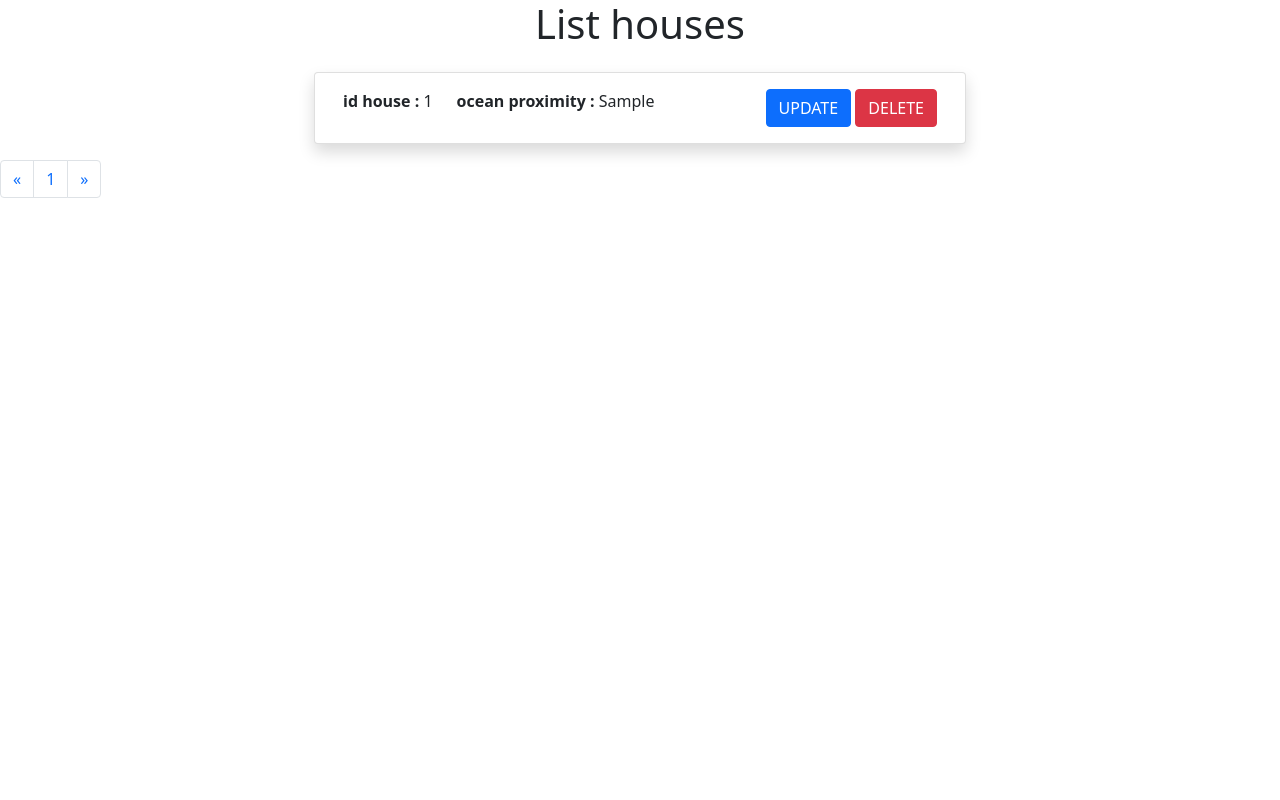
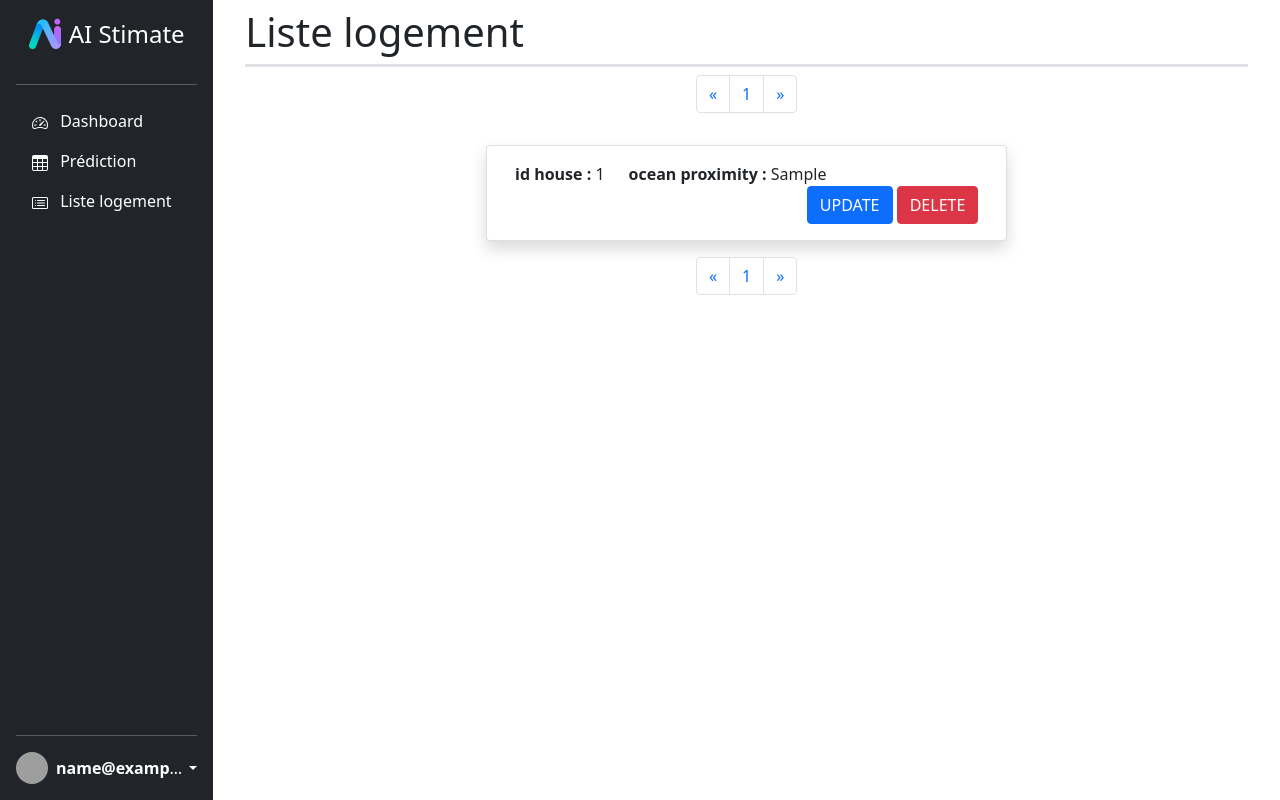
Before and after one commit to SimplonAI/api-mmo, a Flask app: page /list_houses in a window 1280 px wide. Run offline with Flask 2, Linux system fonts and the light colour scheme; a user stored in the database is signed in; tables that the repository leaves empty hold one stand-in row (values such as "Sample post"); some libraries are stand-ins or nearby versions; grey boxes are pictures that could not be loaded.

Commit message:
modification de la la base nav / template html list_house

```diff
--- a/app/templates/base_nav.html
+++ b/app/templates/base_nav.html
@@ -28,6 +28,16 @@
                         <span class="d-none d-md-inline">Prédiction</span>
                     </a>
                 </li>
+
+                <li class="nav-item">
+                    <a href="{{ url_for('main.list_houses') }}" class="nav-link text-white">
+                        <svg class="bi me-2" width="16" height="16">
+                            <use xlink:href="{{ url_for('static', filename='img/bootstrap-icons.svg') }}#card-list"></use>
+                        </svg>
+                        <span class="d-none d-md-inline">Liste logement</span>
+                    </a>
+                </li>
+
             </ul>
             <hr>
             <div class="dropdown">
--- a/app/templates/list_houses.html
+++ b/app/templates/list_houses.html
@@ -1,32 +1,39 @@
-<!doctype html>
-<html lang="en">
+{% extends "base_nav.html" %}
+{% block title %}Liste logement{% endblock %}
+{% block content_title %}Liste logement{% endblock %}
+{% block content_body %}
 
-<head>
-    <meta charset="utf-8">
-    <meta name="viewport" content="width=device-width, initial-scale=1">
-    <meta name="description" content="Application qui prédit des prix de maison en Californie">
-    <meta name="author" content="Anthony, Mohammad, Wilfried et Yanice">
-    <title>{% block title %}Accueil{% endblock %} - AI-Stimate</title>
+<div class="row">
+    <div class="col-auto m-auto">
 
-    <!-- Bootstrap core CSS -->
-    <link href="/static/css/bootstrap.min.css" rel="stylesheet" crossorigin="anonymous">
+        <div class="row">
 
-    <!-- Favicons -->
-    <link rel="apple-touch-icon" href="/static/img/icons/ai-logo-180.png" sizes="180x180">
-    <link rel="icon" href="/static/img/icons/ai-logo-32.png" sizes="32x32" type="image/png">
-    <link rel="icon" href="/static/img/icons/ai-logo-16.png" sizes="16x16" type="image/png">
-    <link rel="manifest" href="/static/img/icons/manifest.webmanifest">
-    <link rel="icon" href="/static/img/icons/favicon.ico">
-    <meta name="theme-color" content="#9013fe">
+            <nav aria-label="Page navigation example">
+                <ul class="pagination">
+                    <li class="page-item">
+                        <a class="page-link" href="?p={{current_page-1}}" aria-label="Previous">
+                            <span aria-hidden="true">&laquo;</span>
+                        </a>
+                    </li>
 
-    <!-- Custom styles for this template -->
-    <link href="/static/css/styles.css" rel="stylesheet">
-</head>
+                    {%for page in range(current_page-1 if current_page > 1 else 1,current_page+2 if current_page < count_page else count_page+1)%}
 
-<body>
-    {% block body %}
+                    <li class="page-item"><a class="page-link" href="?p={{page}}">{{page}}</a></li>
 
-    <h1 style="text-align:center;">List houses</h1>
+                    {% endfor %}
+                    <li class="page-item">
+                        <a class="page-link" href="?p={{current_page+1}}" aria-label="Next">
+                            <span aria-hidden="true">&raquo;</span>
+                        </a>
+                    </li>
+                </ul>
+            </nav>
+
+        </div>
+    </div>
+</div>
+
+
 <div class="row">
     <div class="col-6 m-auto">
         <div class="row">
@@ -57,7 +64,7 @@
 
 
 <div class="row">
-        <div class="col-auto">
+    <div class="col-auto m-auto">
 
         <div class="row">
 
@@ -91,10 +98,3 @@
 
 
 {% endblock %}
-    <script src="/static/js/bootstrap.bundle.min.js" crossorigin="anonymous">
-    </script>
-    {% block scripts %}
-    {% endblock %}
-</body>
-
-</html>
```
Lines whose indentation alone changed are shown as unchanged.
